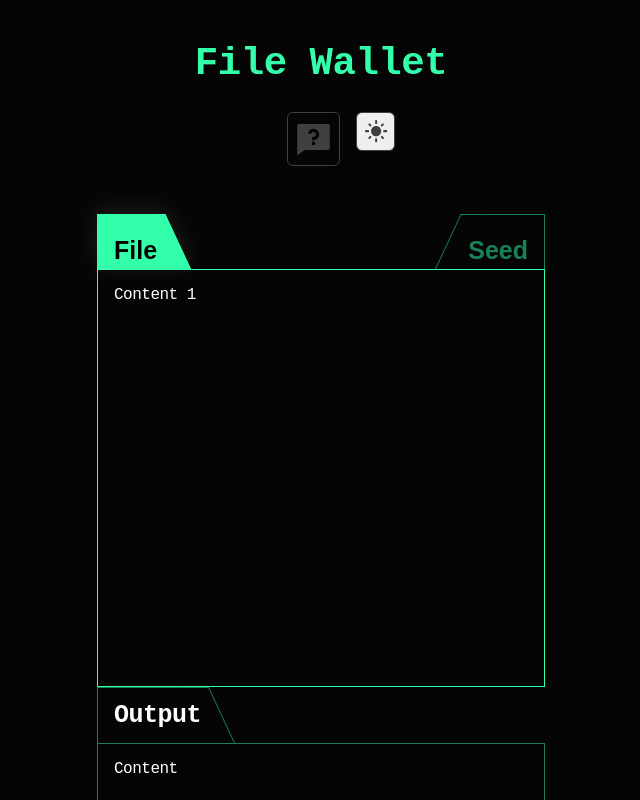
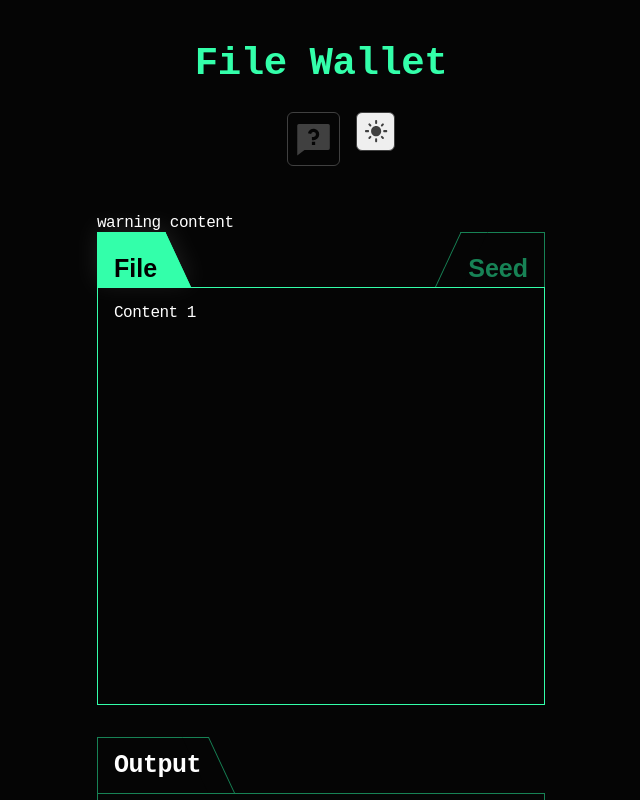
Before and after one commit to AmphibianDev/file-wallet, a React (Vite) app: page / in a window 1280 px wide. Shown: the top 800 px of the page, without its empty margins (319-959 px from the left). Built offline with nearby package versions, Linux system fonts and the light colour scheme; the HTML template or start-up script is replaced by a standard one.

Commit message:
add Home and put input and output sections in it

```diff
--- a/src/App.tsx
+++ b/src/App.tsx
@@ -1,7 +1,6 @@
 import NavBar from './components/NavBar';
 import Footer from './components/Footer';
-import InputSection from './components/InputSection';
-import OutputSection from './components/OutputSection';
+import Home from './components/Home';
 
 import AppCSS from './App.module.css';
 
@@ -9,10 +8,7 @@ function App() {
   return (
     <div className={AppCSS.container}>
       <NavBar />
-      <main>
-        <InputSection />
-        <OutputSection />
-      </main>
+      <Home />
       <Footer />
     </div>
   );
--- /dev/null
+++ b/src/components/Home.module.css
@@ -0,0 +1,12 @@
+@import '/src/index.css';
+
+.mainContainer {
+  display: flex;
+  flex-direction: column;
+  gap: 2rem;
+
+  @media (--breakpoint-md) {
+    display: grid;
+    grid-template-columns: 1fr 1fr;
+  }
+}
--- /dev/null
+++ b/src/components/Home.tsx
@@ -0,0 +1,18 @@
+import InputSection from './InputSection';
+import OutputSection from './OutputSection';
+
+import HomeCSS from './Home.module.css';
+
+const Home = () => {
+  return (
+    <div>
+      <aside>warning content</aside>
+      <main className={HomeCSS.mainContainer}>
+        <InputSection />
+        <OutputSection />
+      </main>
+    </div>
+  );
+};
+
+export default Home;
```
